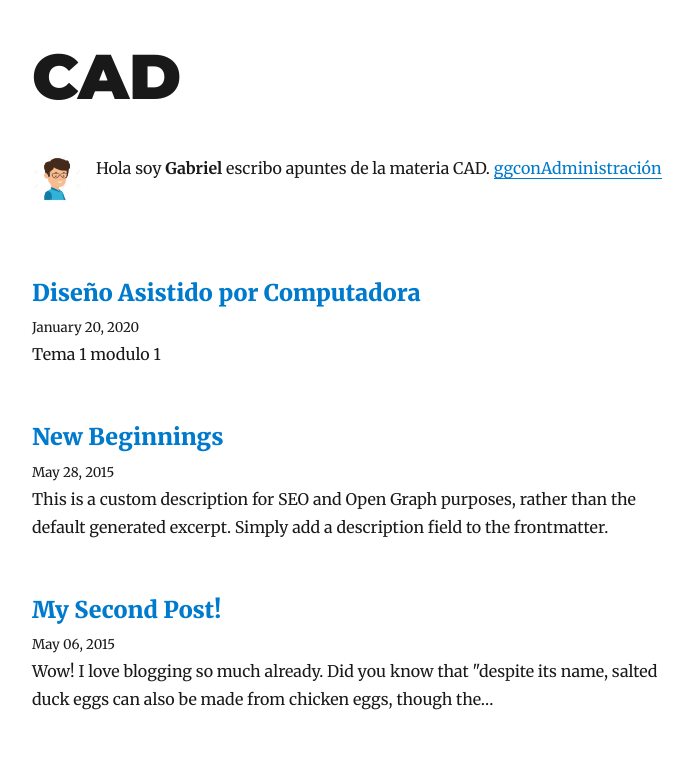
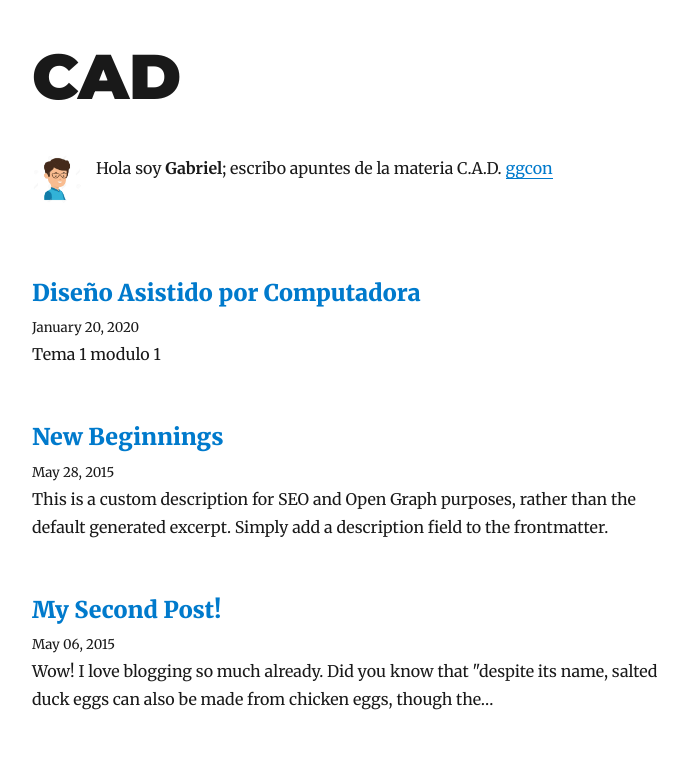
Before and after one commit to lucasg2155/cad, a Gatsby site: page / in a window 1280 px wide. Shown: the top 764 px of the page, without its empty margins (293-985 px from the left). Built offline with nearby package versions, Linux system fonts and the light colour scheme; Gatsby itself is replaced by a stand-in of ours; some packages are replaced by stand-ins of ours.

Commit message:
cad 6 commit

```diff
--- a/src/components/bio.js
+++ b/src/components/bio.js
@@ -54,24 +54,13 @@ const Bio = () => {
         }}
       />
       <p>
-        Hola soy <strong>{author}</strong> escribo apuntes
-        de la materia CAD.
+        Hola soy <strong>{author}</strong>; escribo apuntes
+        de la materia C.A.D.
         {` `}
         <a href={`http://www.ggcon.com.ar/}`}>
           ggcon
         </a>
         </p>
-        <p>
-          <a
-              className = "elemento de barra de navegación"
-              href = "/admin/"
-              target = "_ blank"
-              rel = "noopener noreferrer"
-              >
-               Administración
-            </a>
-         </p>
-
     </div>
 
   )
```
Also changed, not shown: content/assets/gatsby-icon.png.
